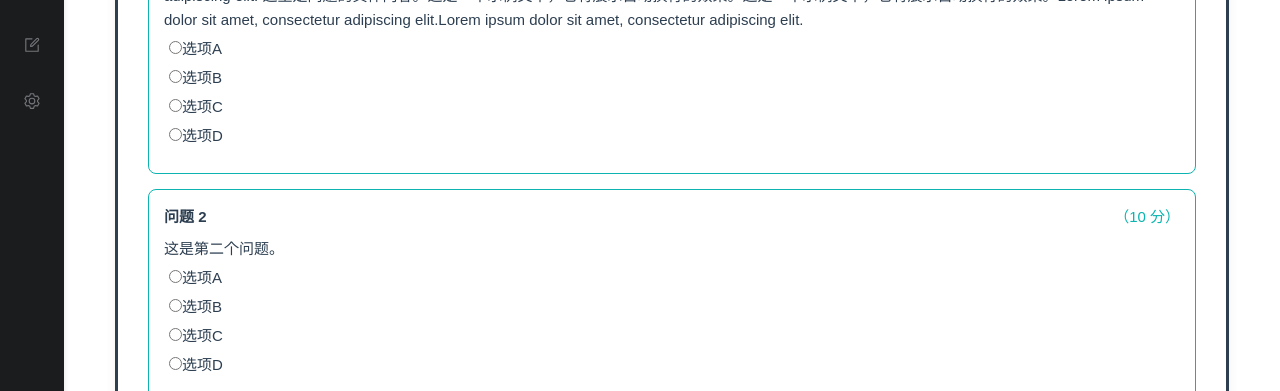
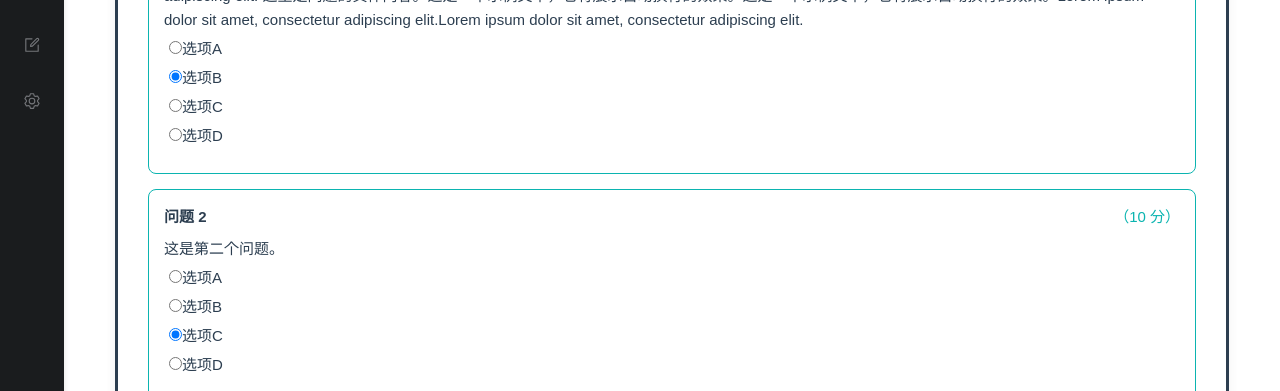
Before and after one commit to AnUpdatingHam/OnlineExamination-fontend, a Vue app in the folder examination_system/: page /question in a window 1280 px wide. Shown: the part 319-710 px from the top of the page. Built offline with nearby package versions, Linux system fonts and the light colour scheme; no server answers.

Commit message:
使用question[i].ans属性取代selectedAnswers[i]

```diff
--- a/examination_system/src/views/QuestionListView.vue
+++ b/examination_system/src/views/QuestionListView.vue
@@ -16,7 +16,7 @@
           <ul class="options-list">
             <li v-for="(option, optionIndex) in question.options" :key="optionIndex">
 <!--              <div class="Radio">-->
-                <input type="radio" :id="`option-${index}-${optionIndex}`" :name="`question-${index}`" v-model="selectedAnswers[index]" :disabled="submitted" :value="optionIndex" @change="recordAnsChange(index)">
+                <input type="radio" :id="`option-${index}-${optionIndex}`" :name="`question-${index}`" v-model="questions[index].ans" :disabled="submitted" :value="optionIndex" @change="recordAnsChange(index)">
                 <label :for="`option-${index}-${optionIndex}`">{{ option }}</label>
 <!--              </div>-->
             </li>
@@ -92,7 +92,6 @@ export default {
         },
         // Add more questions as needed
       ],
-      selectedAnswers: [],
       submitted: false
     };
   },
@@ -100,7 +99,7 @@ export default {
     totalScore() {
       let score = 0;
       for (let i = 0; i < this.questions.length; i++) {
-        if (this.selectedAnswers[i] === this.questions[i].correctAnswer) {
+        if (this.questions[i].ans === this.questions[i].correctAnswer) {
           score += this.questions[i].score;
         }
       }
@@ -115,7 +114,7 @@ export default {
       try {
         const putData = {
           id: this.records[questionIndex].recordId,//需要请求获得records
-          ans: this.selectedAnswers[questionIndex]
+          ans: this.questions[questionIndex].ans
         }
         console.log("ans = " + putData.ans)
         const ret = await axios.put(`${constant.host}/user/record`, putData)
@@ -146,7 +145,6 @@ export default {
       this.questions = this.records
       for (let i = 0; i < this.questions.length; i++) {
         this.questions[i].options = this.records[i].candidateAns.split(' ')
-        this.selectedAnswers[i] = this.records[i].ans
       }
       //根据历史作答和试卷渲染页面
 
```
